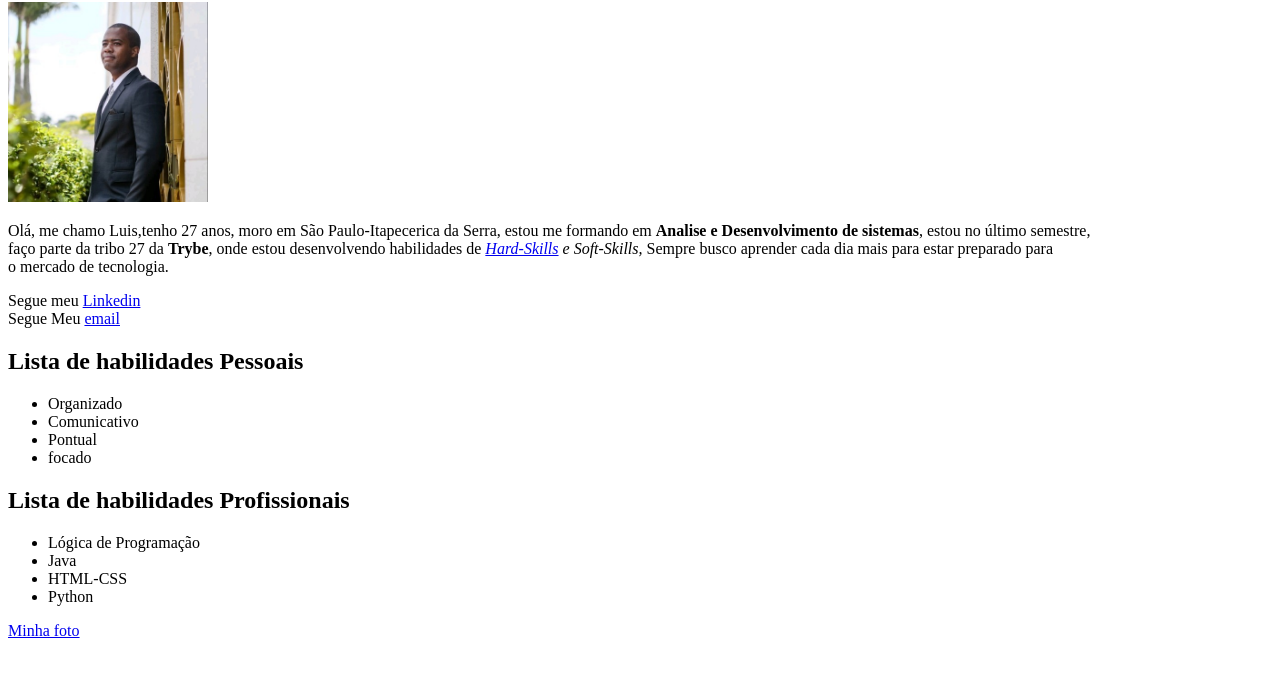
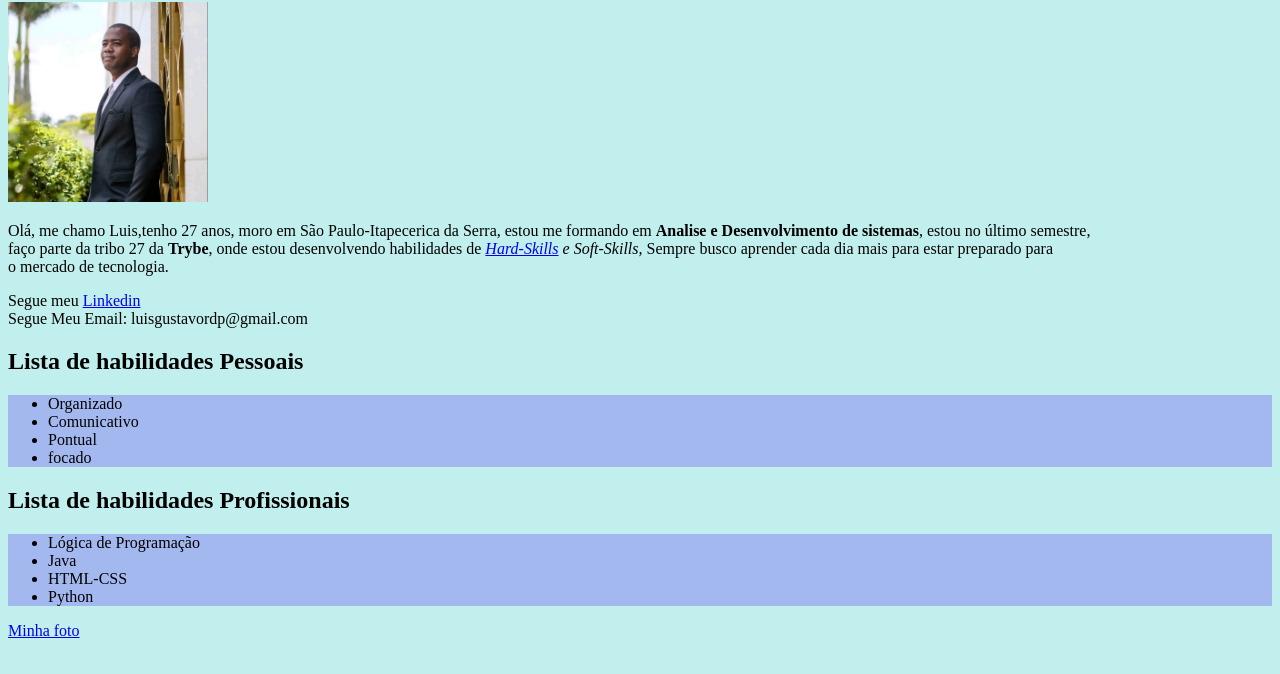
Before and after one commit to Luisgustavo11/Luisgustavo11.github.io, a plain HTML site: page index.html in a window 1280 px wide. Shown: the part 78-752 px from the top of the page. Drawn offline with Linux system fonts and the light colour scheme.

Commit message:
Adicionando cores

```diff
--- a/index.html
+++ b/index.html
@@ -5,6 +5,18 @@
     <meta http-equiv="X-UA-Compatible" content="IE=edge">
     <meta name="viewport" content="width=device-width, initial-scale=1.0">
     <title>PortfólioLuis</title>
+    <style>
+     body {
+        background-color: rgba(78, 211, 204, 0.349);
+     }
+
+     .perso-1{
+        background-color: rgba(142, 142, 243, 0.555);
+
+     }
+
+
+    </style>
 </head>
 <body>
 
@@ -12,13 +24,11 @@
     <img src="images/minha-foto.jpeg" alt="Minha foto profissional" id="minha-foto" width="200px">
     <p>Olá, me chamo Luis,tenho 27 anos, moro em São Paulo-Itapecerica da Serra, estou me formando em <strong>Analise e Desenvolvimento de sistemas</strong>, estou no último semestre,<br> faço parte da tribo 27 da <strong>Trybe</strong>, onde estou desenvolvendo habilidades de <em><a href="#hard-skills">Hard-Skills</a> e Soft-Skills,</em> Sempre busco aprender cada dia mais para estar preparado para <br> o mercado de tecnologia.</p>
 
-    <p>Segue meu <a href="https://www.linkedin.com/in/luis-gustavo-r-de-paula-45584320a/">Linkedin</a> <br> Segue Meu <a href="luisgustavordp@gmail.com">email</a></p>
-
-
+    <p>Segue meu <a href="https://www.linkedin.com/in/luis-gustavo-r-de-paula-45584320a/">Linkedin</a> <br> Segue Meu Email: luisgustavordp@gmail.com
 
     <h2 id="hard-skills">Lista de habilidades Pessoais</h2>
 
-    <ul>
+    <ul class="perso-1">
       <li>Organizado</li>
       <li>Comunicativo</li>
       <li>Pontual</li>
@@ -26,7 +36,8 @@
     </ul>
 
     <h2>Lista de habilidades Profissionais</h2>
-    <ul>
+
+    <ul class="perso-1">
         <li>Lógica de Programação</li>
         <li>Java</li>
         <li>HTML-CSS</li>
```
Also changed, not shown: style.css (added).
